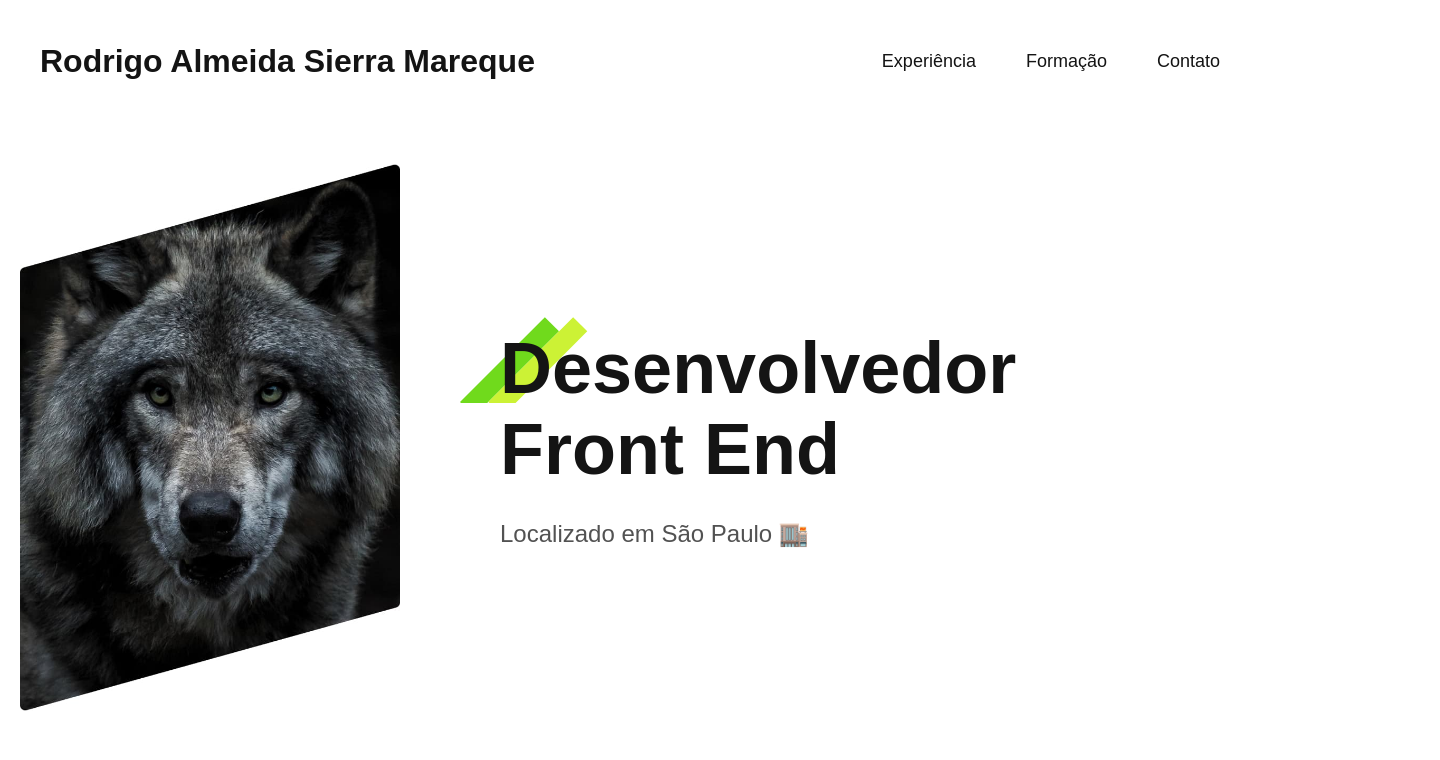
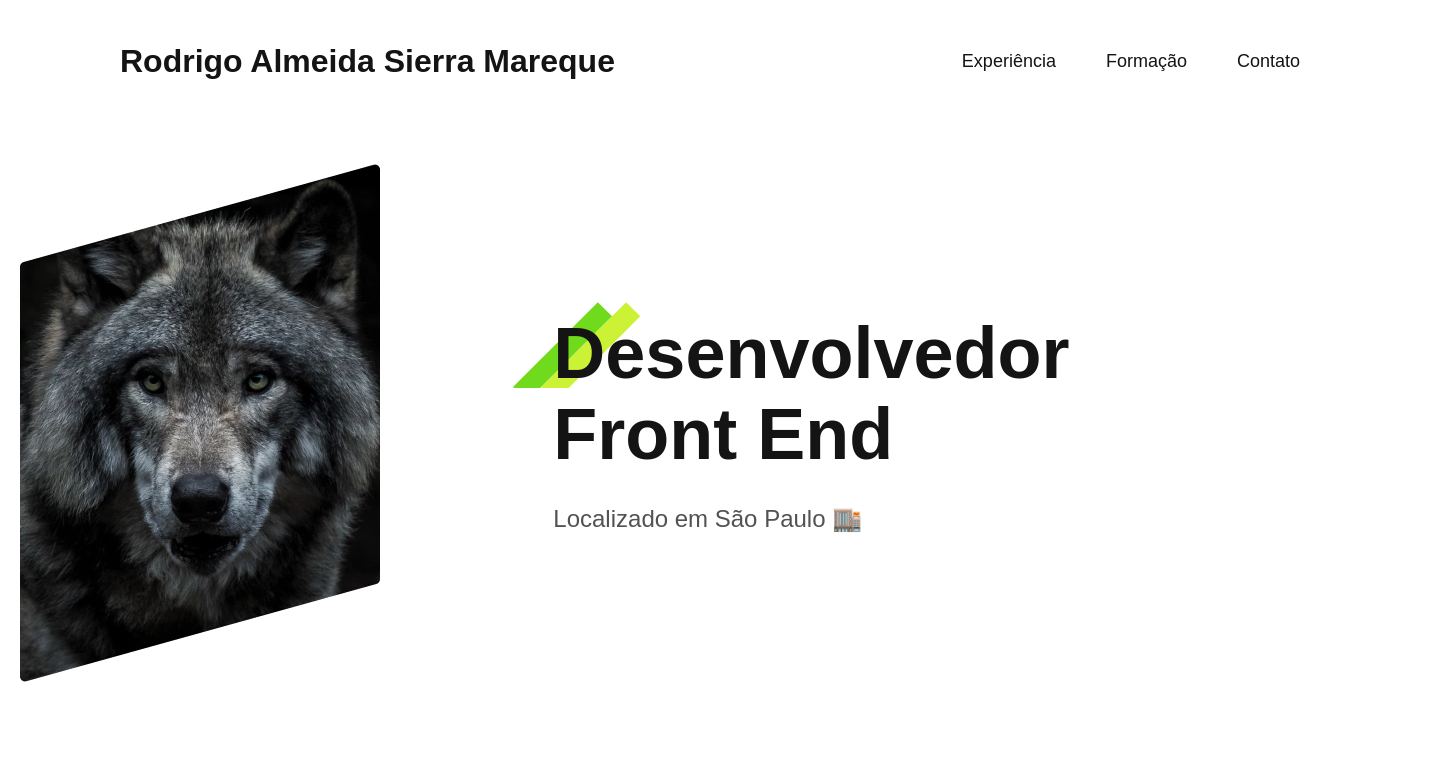
Before and after one commit to RodrigoASM6/Projeto-Portifolio, a plain HTML site: page index.html in a window 1280 px wide. Shown: the top 760 px of the page, 1440 px wide, since content can reach past the window. Drawn offline with Linux system fonts and the light colour scheme.

Commit message:
Fazendo algumas correções

```diff
--- a/CSS/global.css
+++ b/CSS/global.css
@@ -2,6 +2,7 @@ body {
     font-family: "Fira Sans", Arial, sans-serif;
     margin: 0px;
     color: #141414;
+
 
 }
 
@@ -20,6 +21,7 @@ ul {
 
 img {
     max-width: 100%;
+    height: auto;
     display:block
 }
 
@@ -37,4 +39,13 @@ img {
         text-transform: capitalize;
         max-width: initial !important;
     }
+
+
 }
+
+@media (min-width: 800px) {
+    body {
+        width: 1440px;
+        margin: 0 auto;
+    }
+}
--- a/index.html
+++ b/index.html
@@ -5,6 +5,7 @@
     <meta charset="UTF-8">
     <meta name="viewport" content="width=device-width, initial-scale=1.0">
     <title>Rodrigo - Desenvolvedor Front End</title>
+    <meta name="description" content="Portifolio de Desenvolvedor Front End">
     <link rel="stylesheet" href="./CSS/style.css">
     <link rel="stylesheet" href="./CSS/header.css">
     <link rel="stylesheet" href="./CSS/global.css">
@@ -29,7 +30,7 @@
     </header>
 
     <main class="introducao">
-        <img src="./img/perfil.jpg" alt="Foto de perfil">
+        <img src="./img/perfil.jpg" alt="Foto de perfil" width="360" height="520">
         <div>
             <h1>Desenvolvedor<br>Front End</h1>
             <p>Localizado em São Paulo 🏬</p>
```
